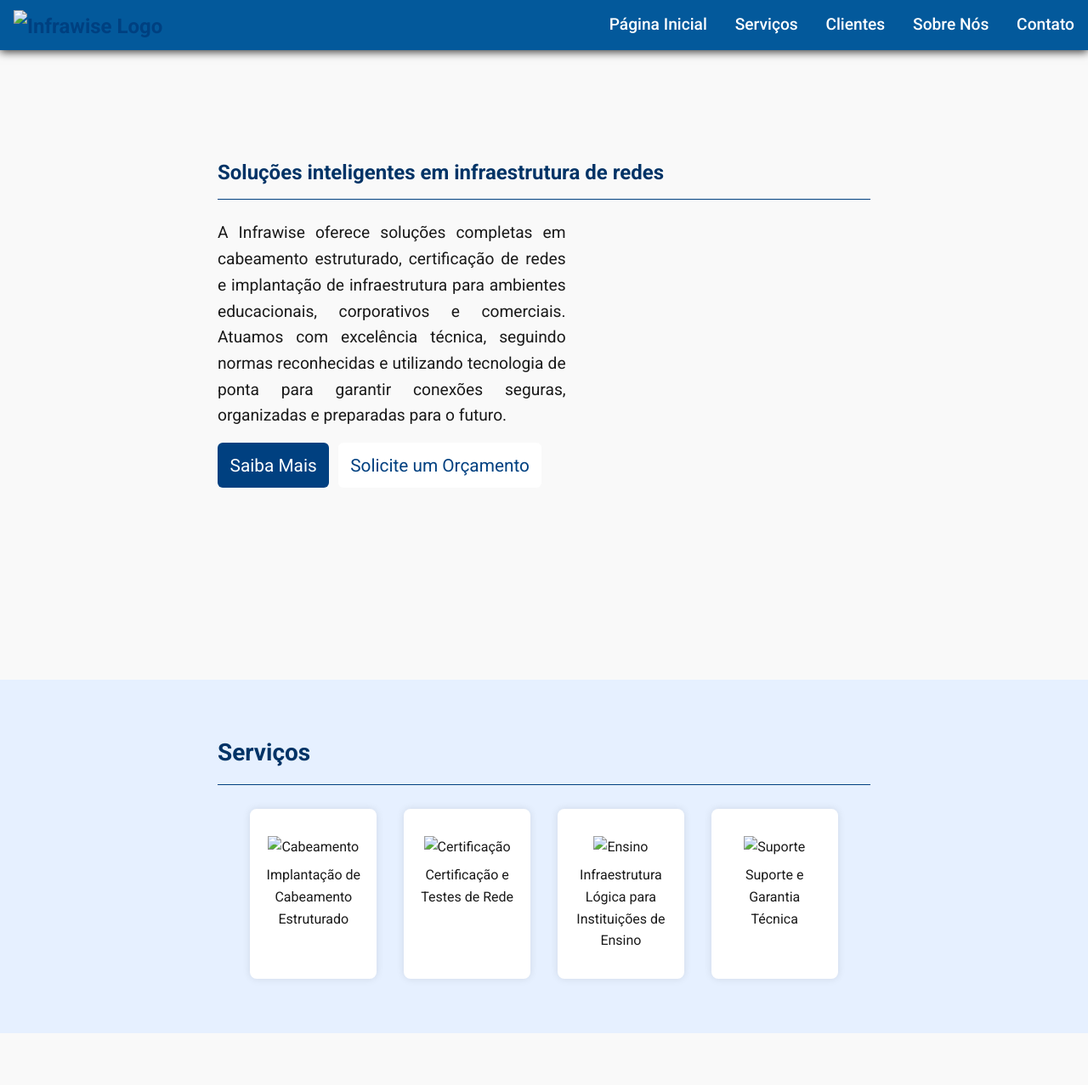
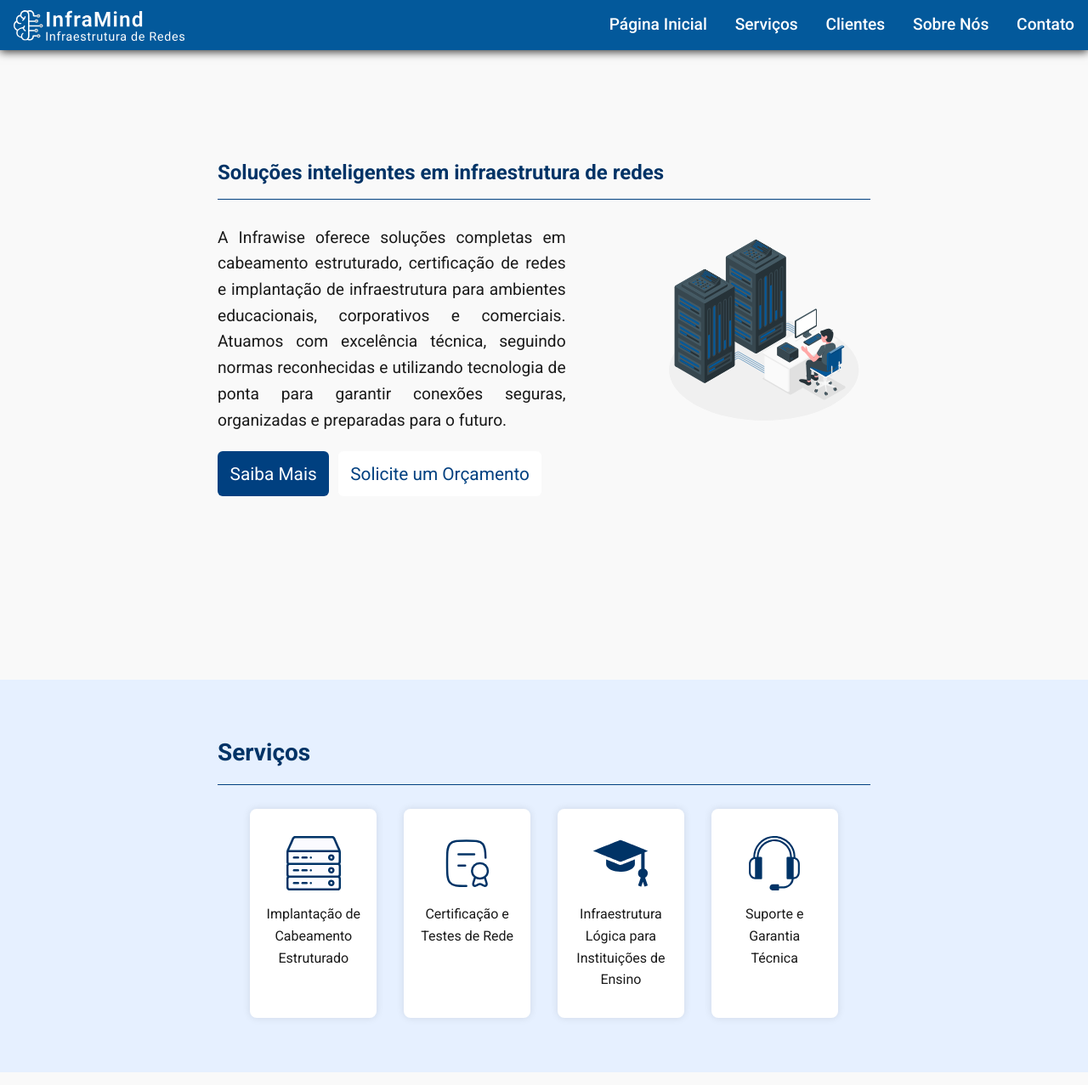
Before and after one commit to Daniel9115/InfraWise, a plain HTML site: page index.html in a window 1280 px wide. Shown: the top 1277 px of the page at 85% size. Drawn offline with Linux system fonts and the light colour scheme.

Commit message:
Update index.html

```diff
--- a/index.html
+++ b/index.html
@@ -257,7 +257,7 @@
 <body>
     <header>
         <div class="logo">
-            <img src="images/images/imagesLogo_Infrawise.svg" alt="Infrawise Logo" class="logo-icon">
+            <img src="images/Logo_Infrawise.svg" alt="Infrawise Logo" class="logo-icon">
         </div>
         <nav>
             <a href="#">Página Inicial</a>
@@ -279,7 +279,7 @@
                 <button class="btn-primary">Saiba Mais</button>
                 <button class="btn-outline">Solicite um Orçamento</button>
             </div>
-            <img src="images/images/imagesServer-amico.svg" alt="">
+            <img src="images/Server-amico.svg" alt="">
         </div>
     </section>
 
@@ -287,19 +287,19 @@
         <h2>Serviços</h2>
         <div class="grid">
             <div class="grid-item">
-                <img src="images/images/imagesico_server.svg" alt="Cabeamento">
+                <img src="images/ico_server.svg" alt="Cabeamento">
                 <p>Implantação de Cabeamento Estruturado</p>
             </div>
             <div class="grid-item">
-                <img src="images/images/imagesico_certificate.svg" alt="Certificação">
+                <img src="images/ico_certificate.svg" alt="Certificação">
                 <p>Certificação e Testes de Rede</p>
             </div>
             <div class="grid-item">
-                <img src="images/images/imagesico_school.svg" alt="Ensino">
+                <img src="images/ico_school.svg" alt="Ensino">
                 <p>Infraestrutura Lógica para Instituições de Ensino</p>
             </div>
             <div class="grid-item">
-                <img src="images/images/imagesico_suporte.svg" alt="Suporte">
+                <img src="images/ico_suporte.svg" alt="Suporte">
                 <p>Suporte e Garantia Técnica</p>
             </div>
         </div>
```
